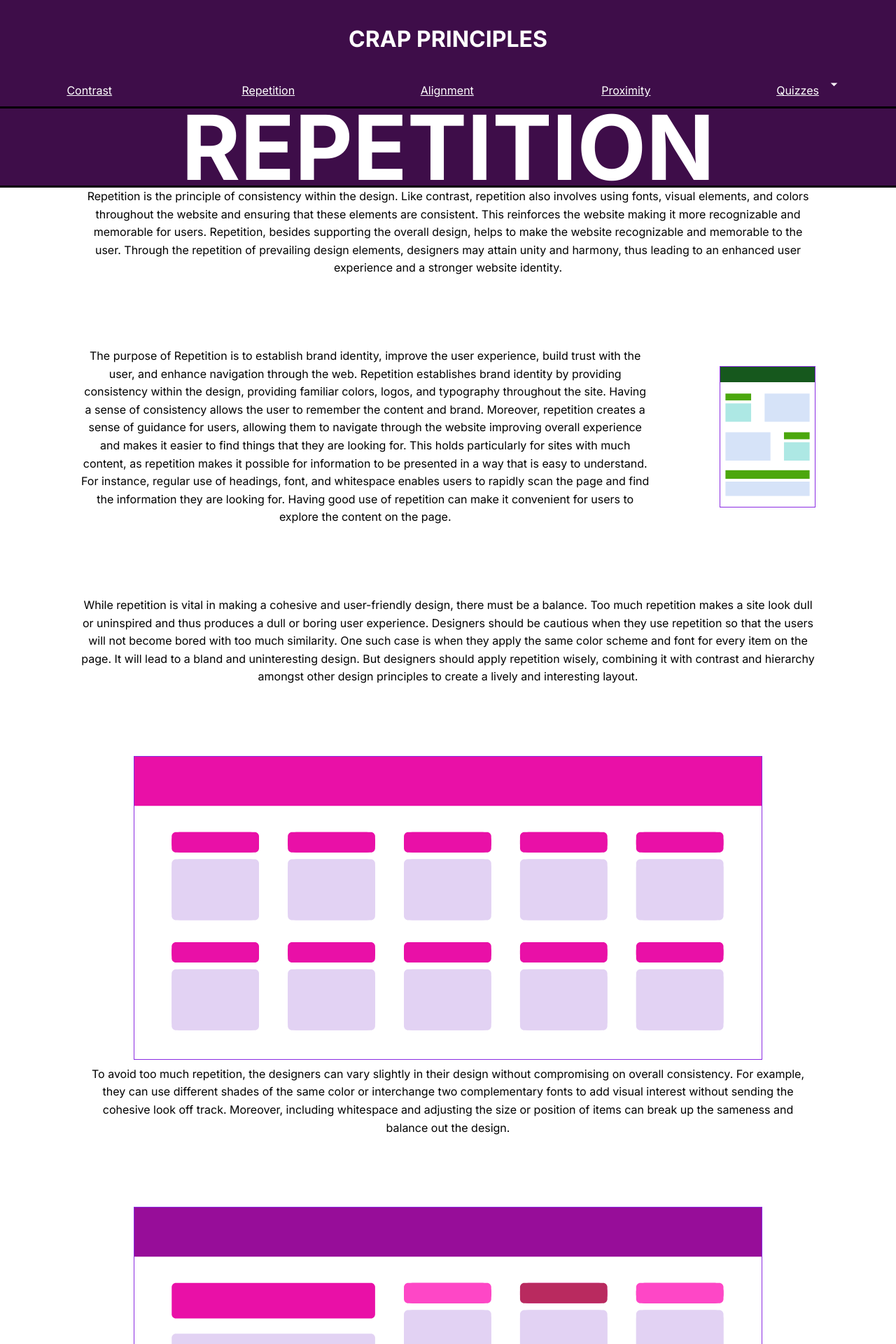
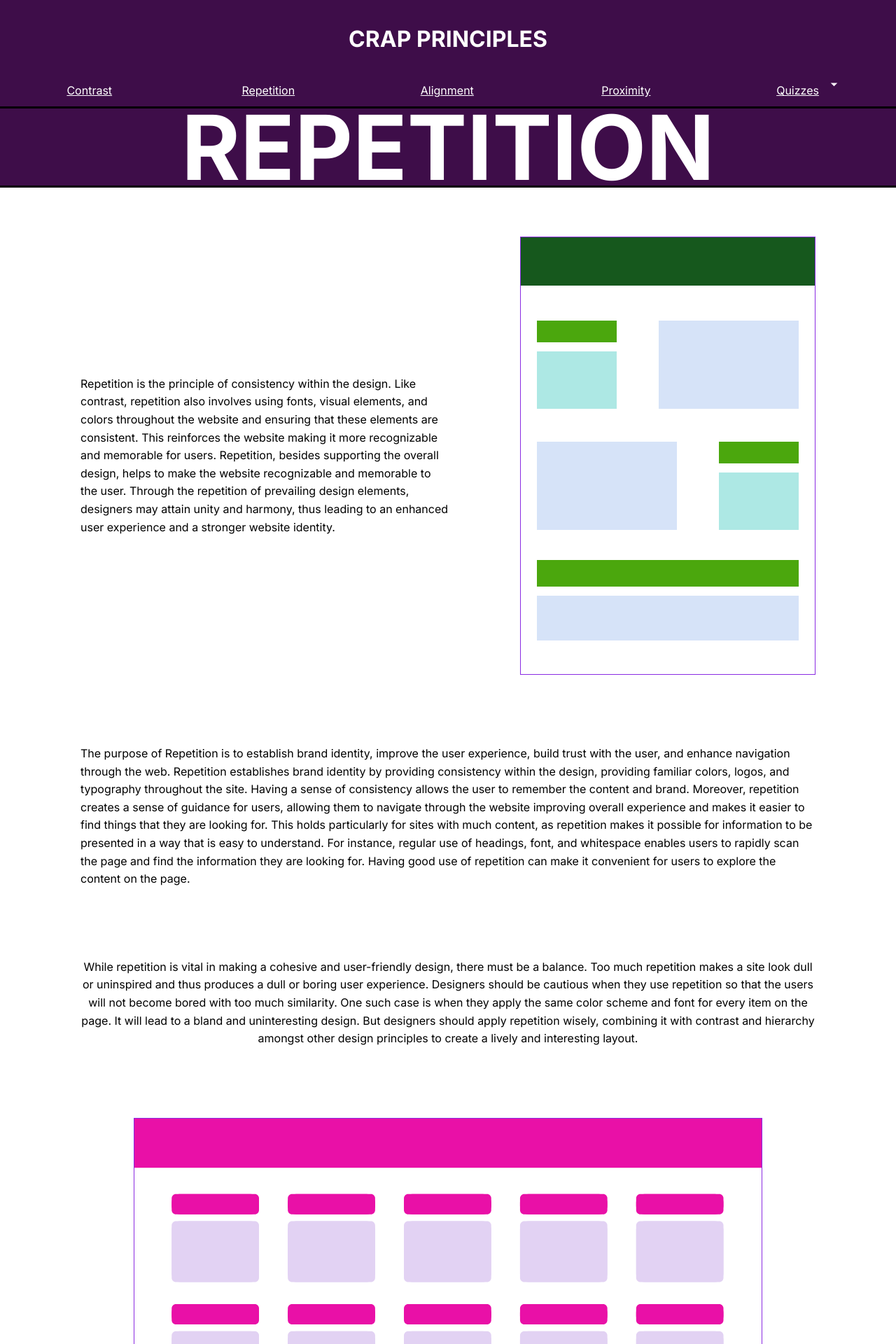
Before and after one commit to Bondulance/CRAP_Final, a PHP site: page /repetition.php in a window 1280 px wide. Shown: the top 1920 px of the page at 70% size. Run offline with PHP 8.4, Linux system fonts and the light colour scheme.

Commit message:
rehauled some things, might have to fix homepage

```diff
--- a/assets/css/style.css
+++ b/assets/css/style.css
@@ -62,7 +62,8 @@ body {
     float: left;
     width: 450px;
     height: 300px;
-    margin-right: 100px;
+    margin: 100px;
+    margin-left: 0;
 }
 
 .topic{
@@ -84,17 +85,14 @@ body {
     float: right;
     width: 450px;
     height: 300px;
-    margin-left: 100px;
+    margin: 100px;
+    margin-right: 0px;
 }
 
 .content, .reverseContent{
-    display: flex;
     flex-direction: row;
-    margin-bottom: 100px;
-}
-
-.content p, .reverseContent p{
-    margin: auto;
+    margin-bottom: 70px;
+    margin-top: 70px;
 }
 
 html {
@@ -143,12 +141,20 @@ li{
     width: 100%;
 }
 
+#repEx{
+    width: 420px;
+    height: 624px;
+}
+
+#leftAlign{
+    text-align: left;
+}
+
 .title {
     display: flex;
-    justify-self: center;
     color: green;
     font-size: 10vw;
-    align-self: center;
+    justify-content: center;
 }
 
 /*Proximity*/
@@ -211,7 +217,7 @@ footer a:hover {
 /*tablet screens*/
 @media screen and (min-width: 900px) and (max-width: 1500px){
     main{
-        margin: auto 115px;
+        margin: auto 15vw;
     }
 
     .CRAP, .CRAP2{
--- a/repetition.php
+++ b/repetition.php
@@ -26,7 +26,7 @@
         </header>
 
         <main>
-            <div class="content">
+            <div class="content" id="leftAlign">
                 <p>
                     Repetition is the principle of consistency within the design. Like contrast, repetition also involves
                     using fonts, visual elements, and colors throughout the website and ensuring that these elements are
@@ -35,8 +35,9 @@
                     Through the repetition of prevailing design elements, designers may attain unity and harmony, thus leading
                     to an enhanced user experience and a stronger website identity.
                 </p>
+                <img src="assets/pictures/repetition_example.svg" alt="repetition example" class="Rfloat" id="repEx">
             </div>
-            <div class="content">
+            <div class="content" id="leftAlign">
                 <p>
                     The purpose of Repetition is to establish brand identity, improve the user experience, build trust with
                     the user, and enhance navigation through the web. Repetition establishes brand identity by providing
@@ -49,7 +50,6 @@
                     to rapidly scan the page and find the information they are looking for. Having good use of repetition
                     can make it convenient for users to explore the content on the page.
                 </p>
-                <img src="assets/pictures/repetition_example.svg" alt="repetition example" class="Rfloat">
             </div>
 
             <div class="content">
@@ -63,7 +63,7 @@
                 </p>
             </div>
 
-            <img src="assets/pictures/repetition_bad.svg" alt="Repetition used wrong">
+            <img src="assets/pictures/repetition_bad.svg" alt="Repetition used wrong" class="centerImg">
 
             <div class="content">
                 <p>
```
